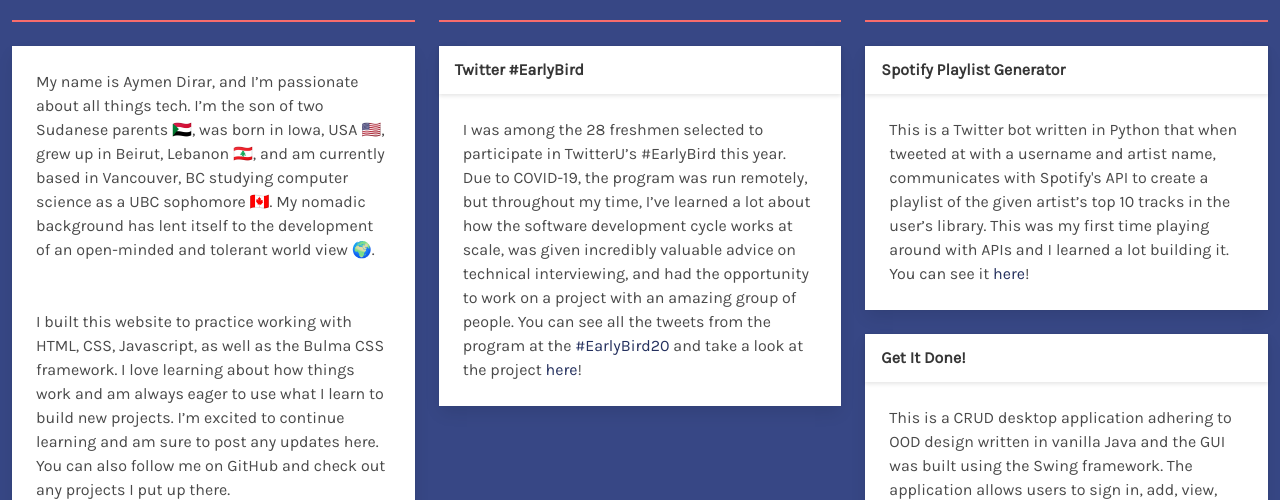
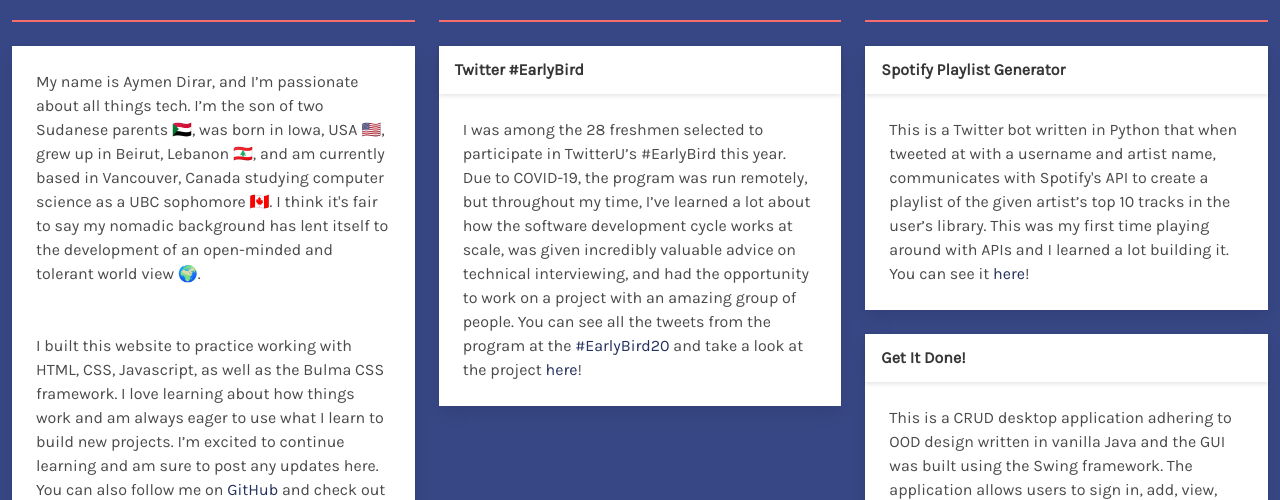
Before and after one commit to adirar111/adirar111.github.io, a website: page index.html in a window 1280 px wide and 1134 px high. Shown: the part 452-952 px from the top of the page. Drawn offline with Linux system fonts and the light colour scheme.

Commit message:
index.html edits

```diff
--- a/index.html
+++ b/index.html
@@ -72,7 +72,9 @@
                             My name is Aymen Dirar, and I’m passionate about all things tech. I’m the son of two
                             Sudanese parents 🇸🇩, was born in Iowa, USA 🇺🇸, grew up in Beirut, Lebanon 🇱🇧, and
                             am
-                            currently based in Vancouver, BC studying computer science as a UBC sophomore 🇨🇦. My
+                            currently based in Vancouver, Canada studying computer science as a UBC sophomore 🇨🇦. I
+                            think it's
+                            fair to say my
                             nomadic background has lent itself to the development of an open-minded and tolerant world
                             view 🌍.
                         </p>
@@ -82,7 +84,8 @@
                             CSS framework. I love learning about how things work and am always eager to use what I learn
                             to build new projects. I’m excited to continue learning and am sure to post any updates
                             here.
-                            You can also follow me on GitHub and check out any projects I put up there.
+                            You can also follow me on <a href="https://github.com/adirar111">GitHub</a> and check out
+                            any projects I put up there.
                         </p>
                     </div>
                 </div>
```
